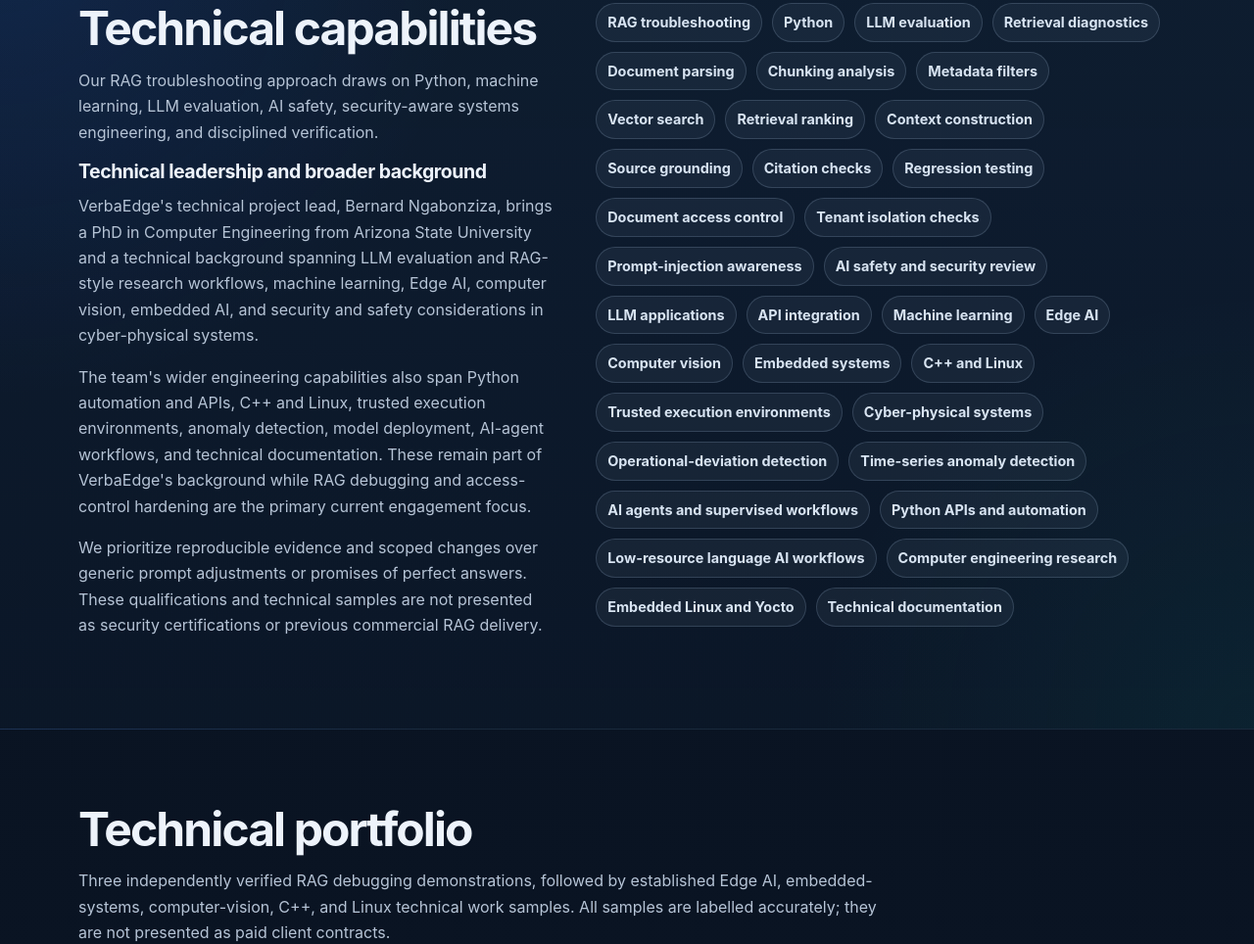
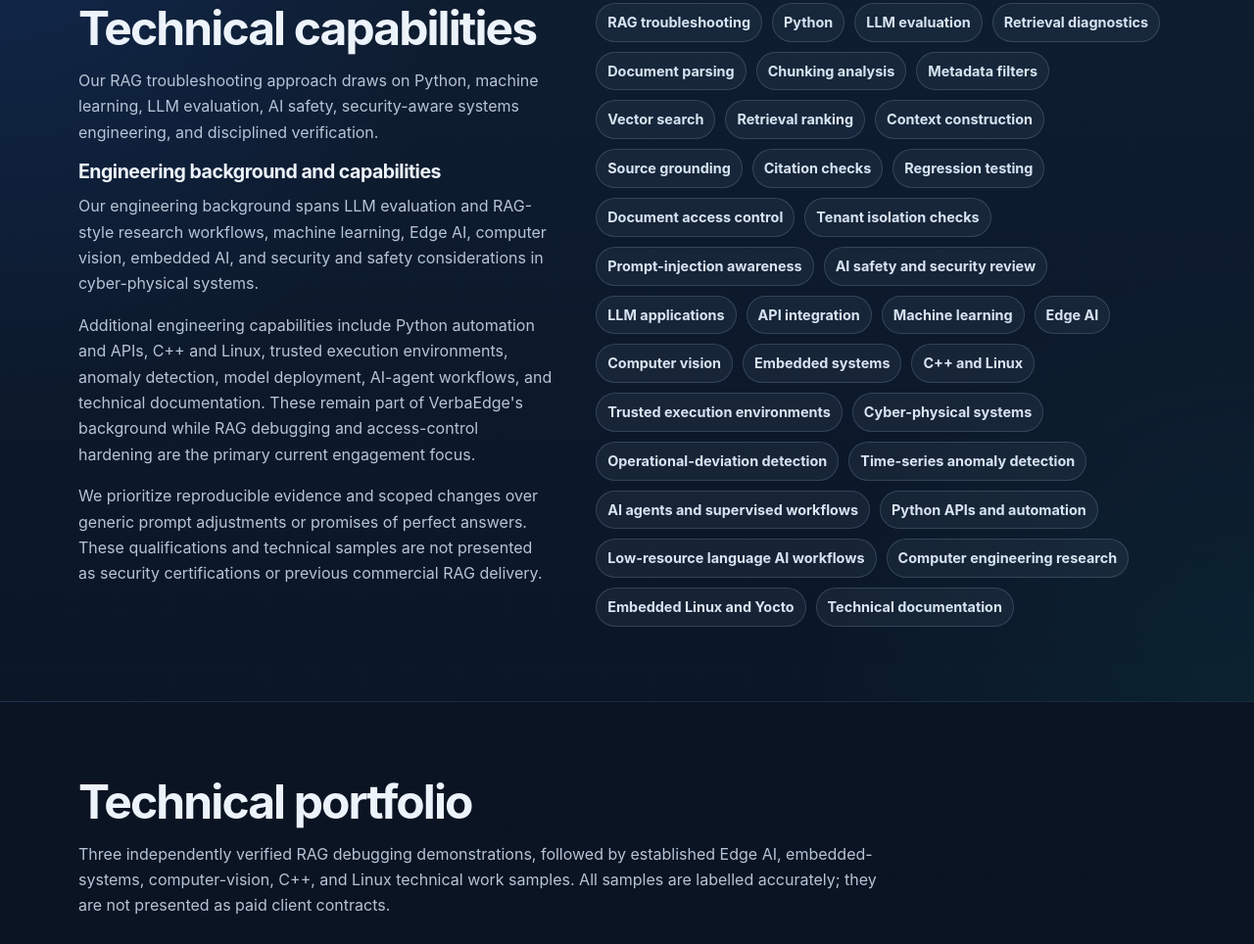
Before and after one commit to VerbaEdge/VerbaEdge.github.io, a plain HTML site: page website-package/sites/systems/index.html in a window 1280 px wide. Shown: the part 3100-4064 px from the top of the page at 98% size. Drawn offline with Linux system fonts and the light colour scheme.

Commit message:
Remove personal name from publicly served legacy Systems copy

```diff
--- a/website-package/sites/systems/index.html
+++ b/website-package/sites/systems/index.html
@@ -181,9 +181,9 @@
 <div>
 <h2>Technical capabilities</h2>
 <p>Our RAG troubleshooting approach draws on Python, machine learning, LLM evaluation, AI safety, security-aware systems engineering, and disciplined verification.</p>
-<h3>Technical leadership and broader background</h3>
-<p>VerbaEdge's technical project lead, Bernard Ngabonziza, brings a PhD in Computer Engineering from Arizona State University and a technical background spanning LLM evaluation and RAG-style research workflows, machine learning, Edge AI, computer vision, embedded AI, and security and safety considerations in cyber-physical systems.</p>
-<p>The team's wider engineering capabilities also span Python automation and APIs, C++ and Linux, trusted execution environments, anomaly detection, model deployment, AI-agent workflows, and technical documentation. These remain part of VerbaEdge's background while RAG debugging and access-control hardening are the primary current engagement focus.</p>
+<h3>Engineering background and capabilities</h3>
+<p>Our engineering background spans LLM evaluation and RAG-style research workflows, machine learning, Edge AI, computer vision, embedded AI, and security and safety considerations in cyber-physical systems.</p>
+<p>Additional engineering capabilities include Python automation and APIs, C++ and Linux, trusted execution environments, anomaly detection, model deployment, AI-agent workflows, and technical documentation. These remain part of VerbaEdge's background while RAG debugging and access-control hardening are the primary current engagement focus.</p>
 <p class="small">We prioritize reproducible evidence and scoped changes over generic prompt adjustments or promises of perfect answers. These qualifications and technical samples are not presented as security certifications or previous commercial RAG delivery.</p>
 </div>
 <div aria-label="Technical capability list" class="capability-tags">
```
